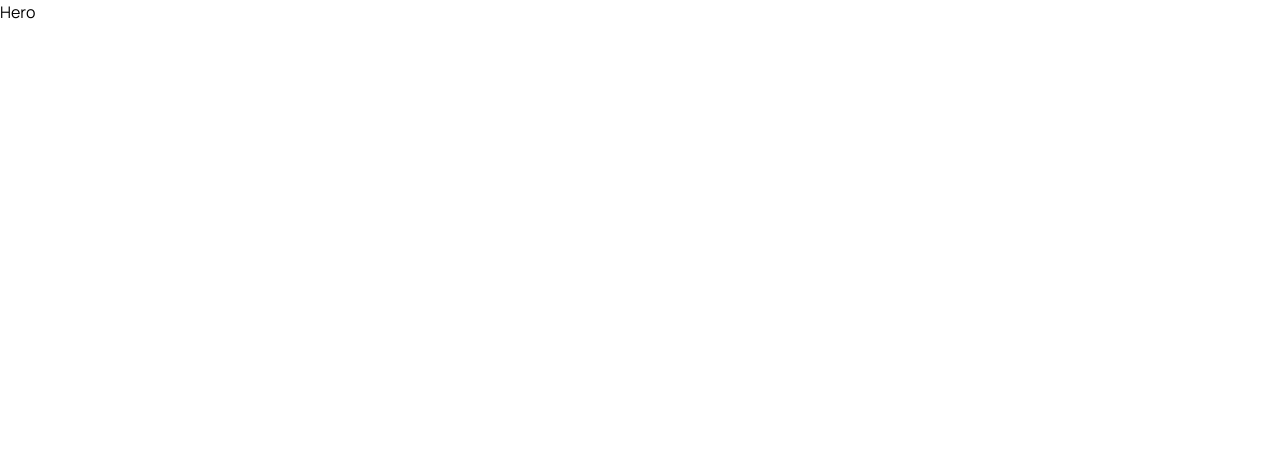
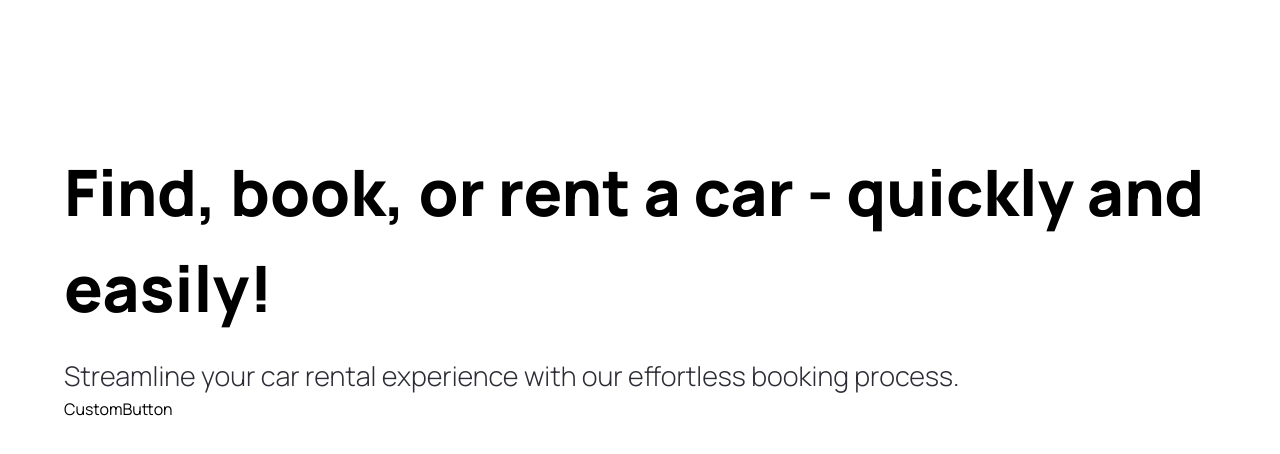
Before and after one commit to Malya360/cars_showcase, a Next.js app: page / in a window 1280 px wide. Shown: the top 454 px of the page. Built offline with nearby package versions, Linux system fonts and the light colour scheme.

Commit message:
changes two

```diff
--- /dev/null
+++ b/components/CustomButton.tsx
@@ -0,0 +1,9 @@
+import React from 'react'
+
+const CustomButton = () => {
+  return (
+    <div>CustomButton</div>
+  )
+}
+
+export default CustomButton;
--- a/components/Hero.tsx
+++ b/components/Hero.tsx
@@ -1,10 +1,22 @@
 import React from 'react'
+import  CustomButton  from './CustomButton'
 
 type Props = {}
 
 const Hero = (props: Props) => {
   return (
-    <div>Hero</div>
+    <div className='hero'>
+    <div className='flex-1 pt-36 padding-x'>
+       <h1 className='hero__title'>
+       Find, book, or rent a car - quickly and easily!
+       </h1>
+       <p className='hero__subtitle'>
+        Streamline your car rental experience with our effortless booking process.  </p>
+
+        <CustomButton />
+
+    </div>
+    </div>
   )
 }
 
--- a/components/index.ts
+++ b/components/index.ts
@@ -1,5 +1,7 @@
 import Hero from './Hero';
+import CustomButton from './CustomButton';
 
 export {
-    Hero
+    Hero,
+    CustomButton
 }
```
